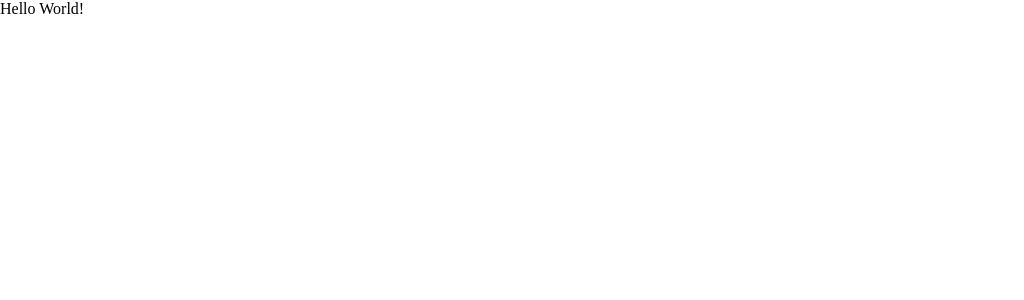
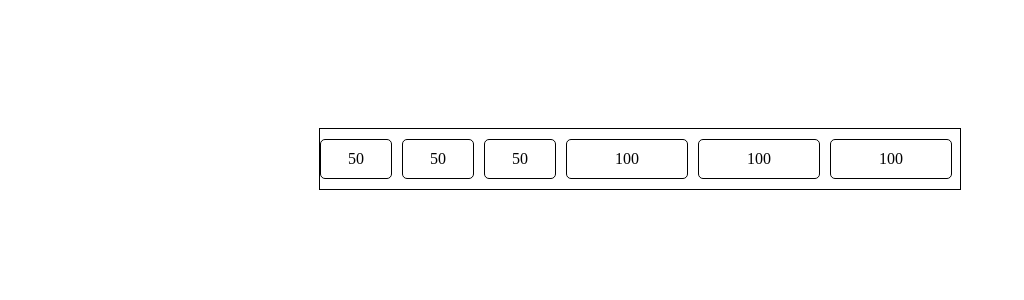
Before and after one commit to sonuram553/carousel, a React (Vite) app: page / in a window 1280 px wide. Shown: the top 300 px of the page, without its empty margins (0-1024 px from the left). Built offline with nearby package versions, Linux system fonts and the light colour scheme.

Commit message:
Copy Carousel styles

```diff
--- /dev/null
+++ b/src/carousel.css
@@ -0,0 +1,42 @@
+.carousel {
+  position: relative;
+  width: 100%;
+}
+
+.carousel__children-box {
+  display: flex;
+  overflow: hidden;
+}
+
+.carousel__arrow {
+  position: absolute;
+  display: flex;
+  justify-content: center;
+  align-items: center;
+  width: 20px;
+  height: 28px;
+  border: none;
+  cursor: pointer;
+  background-color: white;
+  background-size: 43%;
+  background-position: center;
+  background-repeat: no-repeat;
+}
+
+.carousel__arrow:focus {
+  outline: none;
+}
+
+.carousel__arrow--left {
+  left: -25px;
+  z-index: 10;
+  box-shadow: 5px 0px 9px 9px #fff;
+  background-image: url(./assets/arrow-left.svg);
+}
+
+.carousel__arrow--right {
+  top: 0;
+  right: -23px;
+  box-shadow: -5px 0px 9px 9px #fff;
+  background-image: url(./assets/arrow-right.svg);
+}
--- a/src/components/App.jsx
+++ b/src/components/App.jsx
@@ -1,3 +1,16 @@
+import Carousel from "./Carousel";
+
 export default function App() {
-  return "Hello World!";
+  return (
+    <div className="app">
+      <Carousel>
+        <div className="item item-50">50</div>
+        <div className="item item-50">50</div>
+        <div className="item item-50">50</div>
+        <div className="item item-100">100</div>
+        <div className="item item-100">100</div>
+        <div className="item item-100">100</div>
+      </Carousel>
+    </div>
+  );
 }
--- a/src/components/Carousel.jsx
+++ b/src/components/Carousel.jsx
@@ -1,7 +1,7 @@
 import React, { Component } from "react";
-import ReactCSSTransitionGroup from "react-addons-css-transition-group";
+import ReactCSSTransitionGroup from "react-transition-group";
 
-class Carousel extends Component {
+export default class Carousel extends Component {
   state = {
     isArrowLeftHidden: true,
     isArrowRightHidden: true,
@@ -218,18 +218,18 @@ class Carousel extends Component {
         }}
         ref={(el) => (this.carousel = el)}
       >
-        <ReactCSSTransitionGroup
+        {/* <ReactCSSTransitionGroup
           transitionName="cardConfirmationPopup"
           transitionEnterTimeout={200}
           transitionLeaveTimeout={200}
-        >
+        > */}
         {!this.state.isArrowLeftHidden && (
           <button
             className="carousel__arrow carousel__arrow--left"
             onClick={this.onClickArrowLeft}
           ></button>
         )}
-        </ReactCSSTransitionGroup>
+        {/* </ReactCSSTransitionGroup> */}
 
         <div
           className="carousel__children-box"
@@ -238,21 +238,19 @@ class Carousel extends Component {
           {this.props.children}
         </div>
 
-        <ReactCSSTransitionGroup
+        {/* <ReactCSSTransitionGroup
           transitionName="cardConfirmationPopup"
           transitionEnterTimeout={200}
           transitionLeaveTimeout={200}
-        >
+        > */}
         {!this.state.isArrowRightHidden && (
           <button
             className="carousel__arrow carousel__arrow--right"
             onClick={this.onClickArrowRight}
           ></button>
         )}
-        </ReactCSSTransitionGroup>
+        {/* </ReactCSSTransitionGroup> */}
       </div>
     );
   }
 }
-
-export default Carousel;
--- a/src/index.css
+++ b/src/index.css
@@ -1,3 +1,37 @@
 * {
   margin: 0;
 }
+
+.item {
+  display: flex;
+  justify-content: center;
+  align-items: center;
+  padding: 10px;
+  border: 1px solid;
+  border-radius: 5px;
+  margin-right: 10px;
+  flex-shrink: 0;
+}
+
+.item:last-child {
+  margin-right: 0;
+}
+
+.item-50 {
+  width: 50px;
+}
+
+.item-80 {
+  width: 80px;
+}
+
+.item-100 {
+  width: 100px;
+}
+
+.app {
+  border: 1px solid;
+  margin: 10% auto;
+  width: 50%;
+  padding: 10px 0;
+}
--- a/src/main.jsx
+++ b/src/main.jsx
@@ -2,6 +2,7 @@ import React from "react";
 import ReactDOM from "react-dom/client";
 import App from "./components/App";
 import "./index.css";
+import "./carousel.css";
 
 ReactDOM.createRoot(document.getElementById("root")).render(
   <React.StrictMode>
```
Also changed, not shown: src/assets/arrow-left.svg (added), src/assets/arrow-right.svg (added). Lines whose indentation alone changed are shown as unchanged.
